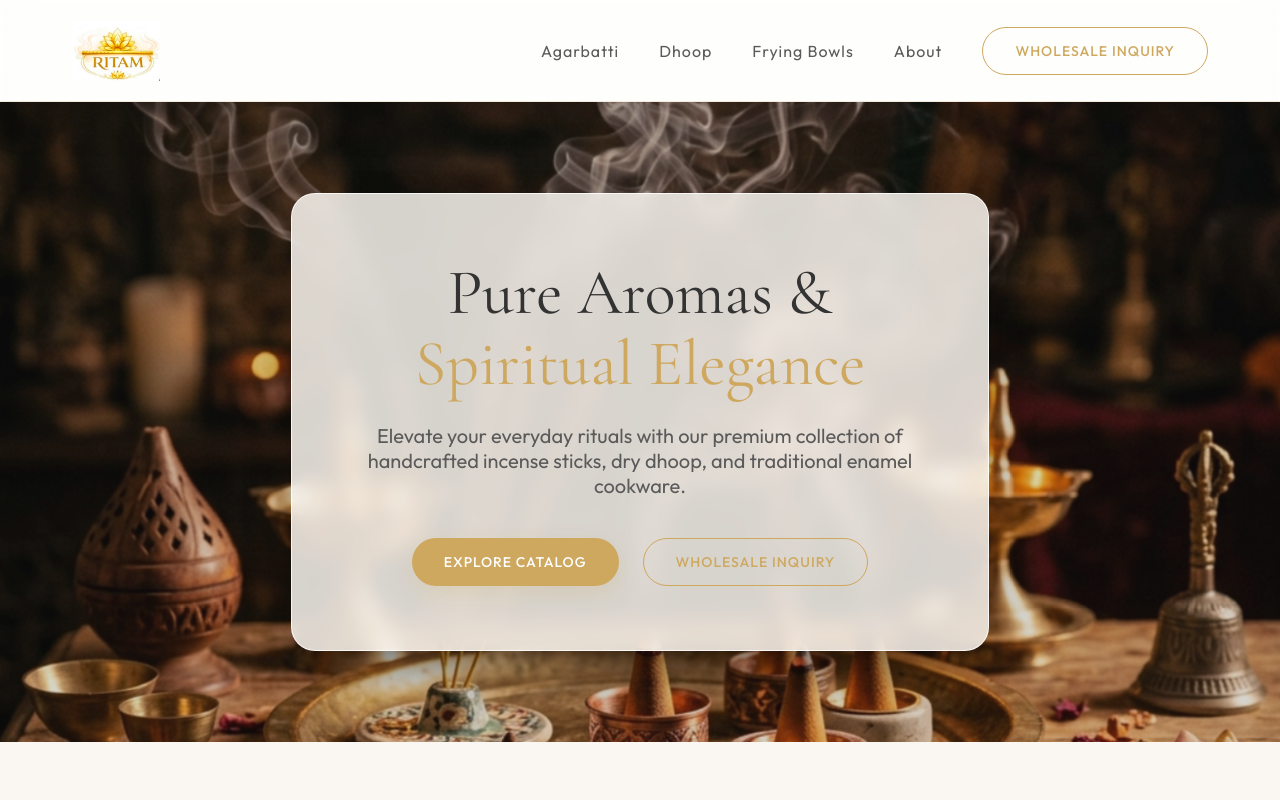
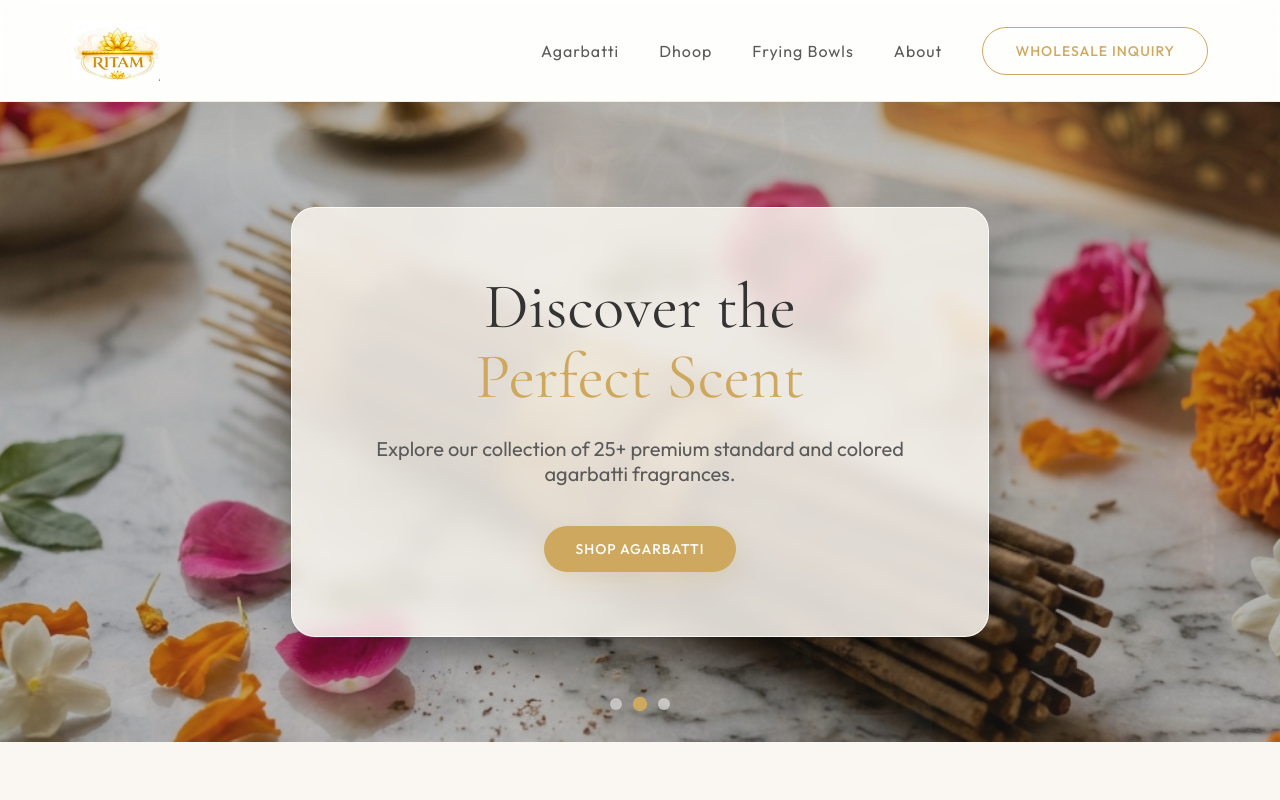
Before and after one commit to Yuvraj127/ritam_global, a Next.js app: page / in a window 1280 px wide. Shown: the top 800 px of the page. Built offline with nearby package versions, Linux system fonts and the light colour scheme.

Commit message:
feat: implement animated auto-playing hero carousel on homepage

```diff
--- a/src/app/page.tsx
+++ b/src/app/page.tsx
@@ -1,8 +1,42 @@
 "use client";
 
-import React, { useState } from "react";
+import React, { useState, useEffect } from "react";
 import Link from "next/link";
 import Button from "@/components/ui/Button";
+
+// Hero Slides Data
+const heroSlides = [
+  {
+    id: 1,
+    img: '/promo-banner.jpg',
+    headline: 'Pure Aromas & <br /><span style="color: var(--color-gold)">Spiritual Elegance</span>',
+    subtext: 'Elevate your everyday rituals with our premium collection of handcrafted incense and cookware.',
+    primaryBtnText: 'Explore Catalog',
+    primaryBtnLink: '#collections',
+    secondaryBtnText: 'Wholesale Inquiry',
+    secondaryBtnLink: '/wholesale'
+  },
+  {
+    id: 2,
+    img: '/category-agarbatti.jpg',
+    headline: 'Discover the <br /><span style="color: var(--color-gold)">Perfect Scent</span>',
+    subtext: 'Explore our collection of 25+ premium standard and colored agarbatti fragrances.',
+    primaryBtnText: 'Shop Agarbatti',
+    primaryBtnLink: '/agarbatti',
+    secondaryBtnText: null,
+    secondaryBtnLink: null
+  },
+  {
+    id: 3,
+    img: '/category-cookware.jpg',
+    headline: 'Partner with <br /><span style="color: var(--color-gold)">Ritam Global</span>',
+    subtext: 'Special wholesale pricing and custom private labeling available for bulk B2B orders.',
+    primaryBtnText: 'Inquire Now',
+    primaryBtnLink: '/wholesale',
+    secondaryBtnText: null,
+    secondaryBtnLink: null
+  }
+];
 
 // Featured Products Data
 const featuredProducts = [
@@ -22,6 +56,15 @@ const featuredProducts = [
 
 export default function Home() {
   const [selectedProduct, setSelectedProduct] = useState<typeof featuredProducts[0] | null>(null);
+  const [currentSlide, setCurrentSlide] = useState(0);
+
+  // Auto-play Carousel Logic
+  useEffect(() => {
+    const timer = setInterval(() => {
+      setCurrentSlide((prev) => (prev + 1) % heroSlides.length);
+    }, 5000);
+    return () => clearInterval(timer);
+  }, []);
 
   return (
     <>
@@ -70,7 +113,7 @@ export default function Home() {
         </div>
       )}
 
-      {/* Upgraded Hero Section */}
+      {/* Upgraded Hero Carousel */}
       <section style={{
         width: '100%',
         minHeight: '80vh',
@@ -81,33 +124,69 @@ export default function Home() {
         justifyContent: 'center',
         overflow: 'hidden'
       }}>
-        {/* Background Image */}
-        <div className="animate-zoom-in" style={{
-          position: 'absolute', top: 0, left: 0, width: '100%', height: '100%',
-          backgroundImage: 'url(/promo-banner.jpg)',
-          backgroundSize: 'cover',
-          backgroundPosition: 'center',
-          opacity: 0.8
-        }}></div>
+        {/* Background Images with Crossfade */}
+        {heroSlides.map((slide, index) => (
+          <div
+            key={slide.id}
+            className="animate-zoom-in"
+            style={{
+              position: 'absolute', top: 0, left: 0, width: '100%', height: '100%',
+              backgroundImage: `url(${slide.img})`,
+              backgroundSize: 'cover',
+              backgroundPosition: 'center',
+              opacity: currentSlide === index ? 0.8 : 0,
+              transition: 'opacity 1.5s ease-in-out',
+              zIndex: currentSlide === index ? 1 : 0
+            }}
+          ></div>
+        ))}
 
-        {/* Glassmorphic Overlay Box */}
+        {/* Glassmorphic Overlay Box with Content Transition */}
         <div className="glass animate-fade-up" style={{
           position: 'relative', zIndex: 10, maxWidth: '800px', margin: '0 2rem',
           padding: '4rem 3rem', textAlign: 'center', borderRadius: 'var(--radius-lg)',
           animationDelay: '0.2s',
           backgroundColor: 'rgba(250, 246, 240, 0.85)', backdropFilter: 'blur(10px)',
-          boxShadow: '0 25px 50px -12px rgba(0, 0, 0, 0.5)'
+          boxShadow: '0 25px 50px -12px rgba(0, 0, 0, 0.5)',
+          transition: 'all 0.5s ease-in-out'
         }}>
-          <h1 style={{ fontSize: '4rem', color: 'var(--color-charcoal)', marginBottom: '1.5rem', lineHeight: 1.1 }}>
-            Pure Aromas & <br /><span style={{ color: 'var(--color-gold)' }}>Spiritual Elegance</span>
-          </h1>
+          <h1
+            style={{ fontSize: '4rem', color: 'var(--color-charcoal)', marginBottom: '1.5rem', lineHeight: 1.1 }}
+            dangerouslySetInnerHTML={{ __html: heroSlides[currentSlide].headline }}
+          ></h1>
           <p style={{ fontSize: '1.25rem', color: 'var(--color-slate)', marginBottom: '2.5rem', maxWidth: '600px', margin: '0 auto 2.5rem' }}>
-            Elevate your everyday rituals with our premium collection of handcrafted incense sticks, dry dhoop, and traditional enamel cookware.
+            {heroSlides[currentSlide].subtext}
           </p>
           <div style={{ display: 'flex', gap: '1.5rem', justifyContent: 'center' }}>
-            <Button href="#collections" variant="primary">Explore Catalog</Button>
-            <Button href="/wholesale" variant="outline">Wholesale Inquiry</Button>
+            <Button href={heroSlides[currentSlide].primaryBtnLink} variant="primary">
+              {heroSlides[currentSlide].primaryBtnText}
+            </Button>
+            {heroSlides[currentSlide].secondaryBtnText && (
+              <Button href={heroSlides[currentSlide].secondaryBtnLink!} variant="outline">
+                {heroSlides[currentSlide].secondaryBtnText}
+              </Button>
+            )}
           </div>
+        </div>
+
+        {/* Carousel Dot Indicators */}
+        <div style={{
+          position: 'absolute', bottom: '2rem', left: 0, width: '100%',
+          display: 'flex', justifyContent: 'center', gap: '0.75rem', zIndex: 10
+        }}>
+          {heroSlides.map((_, index) => (
+            <button
+              key={index}
+              onClick={() => setCurrentSlide(index)}
+              style={{
+                width: '12px', height: '12px', borderRadius: '50%', border: 'none',
+                cursor: 'pointer', transition: 'all 0.3s ease',
+                backgroundColor: currentSlide === index ? 'var(--color-gold)' : 'rgba(255,255,255,0.5)',
+                transform: currentSlide === index ? 'scale(1.2)' : 'scale(1)'
+              }}
+              aria-label={`Go to slide ${index + 1}`}
+            ></button>
+          ))}
         </div>
       </section>
 
@@ -196,7 +275,6 @@ export default function Home() {
 
       {/* Why Choose Us */}
       <section className="bg-charcoal section-padding" style={{ position: 'relative', overflow: 'hidden' }}>
-        {/* Subtle gold line pattern background overlay could go here */}
         <div className="container" style={{ position: 'relative', zIndex: 10, textAlign: 'center' }}>
           <h2 style={{ fontSize: '2.5rem', marginBottom: '1rem', color: 'var(--color-gold)' }}>Why Choose Ritam Global?</h2>
           <p style={{ fontSize: '1.15rem', color: 'rgba(255,255,255,0.8)', maxWidth: '700px', margin: '0 auto 4rem', lineHeight: 1.8 }}>
@@ -218,7 +296,6 @@ export default function Home() {
           </div>
         </div>
       </section>
-
     </>
   );
 }
```
